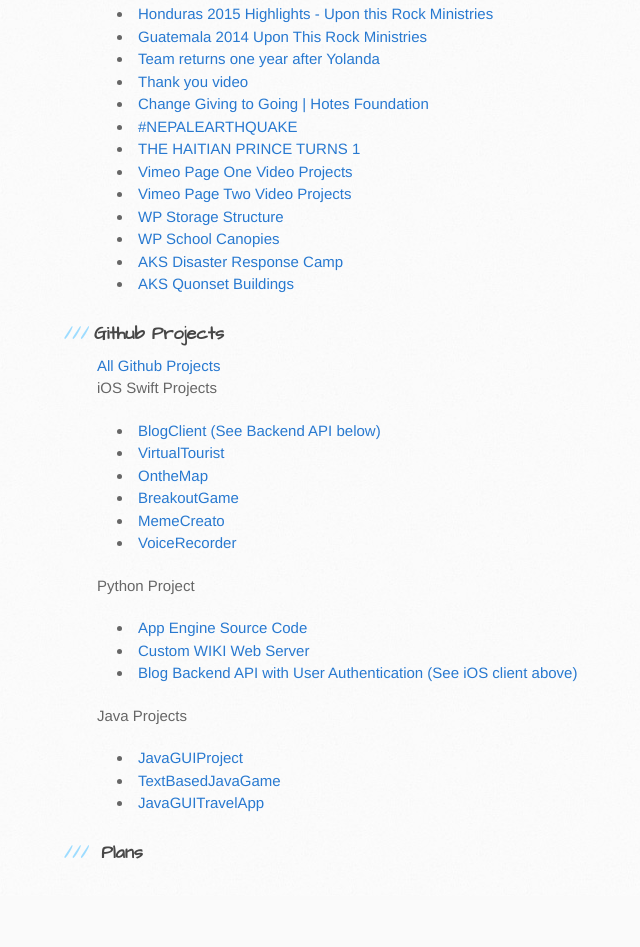
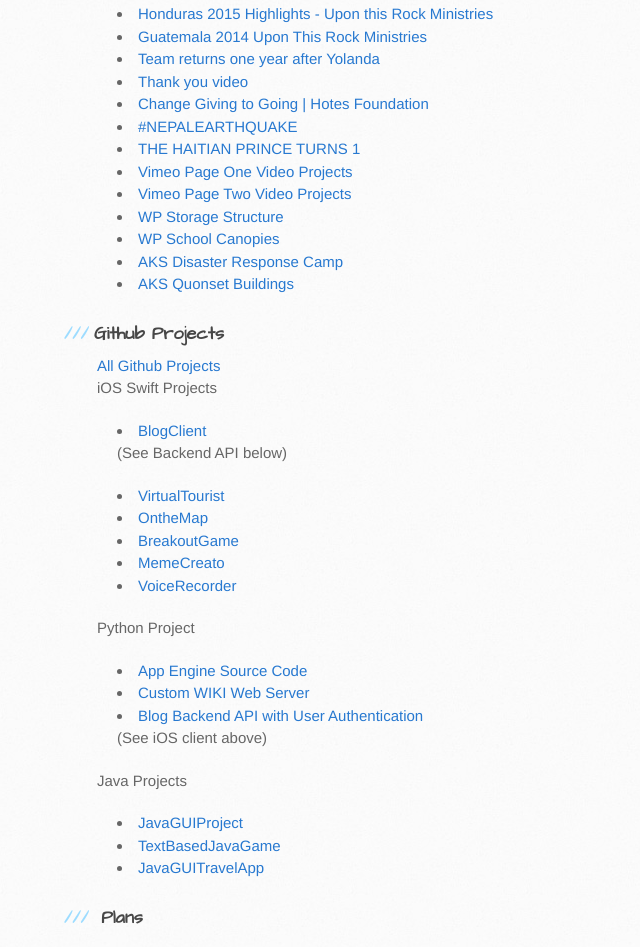
Before and after one commit to masters3d/masters3d.github.io, a plain HTML site: page index.html in a window 1280 px wide. Shown: the part 458-1405 px from the top of the page, without its empty margins (73-713 px from the left). Before the commit the page ends 1354 px from the top, so only its background shows below. Drawn offline with Linux system fonts and the light colour scheme.

Commit message:
update tags

```diff
--- a/index.html
+++ b/index.html
@@ -56,7 +56,7 @@
           <a href=https://github.com/masters3d?tab=repositories> All Github Projects</a>
 <p> iOS Swift Projects</p>
 <ul>
-<li><a href= "https://github.com/masters3d/BlogClient/">BlogClient (See Backend API below)</a></li>
+<li><a href= "https://github.com/masters3d/BlogClient/">BlogClient</a><p>(See Backend API below)</p></li>
 <li><a href= "https://github.com/masters3d/VirtualTourist">VirtualTourist</a></li>
 <li><a href= "https://github.com/masters3d/OnTheMap">OntheMap</a></li>
 <li><a href= "https://github.com/masters3d/breakoutGame">BreakoutGame</a></li>
@@ -67,7 +67,7 @@
 <ul>
 <li><a href= "https://github.com/masters3d/Appengine-Udacity-Blog-Project">App Engine Source Code</a></li>
 <li><a href= "http://cheyomasters3d.appspot.com/wiki">Custom WIKI Web Server</a></li>
-<li><a href= "http://cheyomasters3d.appspot.com/blog.json">Blog Backend API with User Authentication (See iOS client above) </a></li>
+<li><a href= "http://cheyomasters3d.appspot.com/blog.json">Blog Backend API with User Authentication </a><p>(See iOS client above)</p></li>
 </ul>
 <p>Java Projects</p>
 <ul>
```
